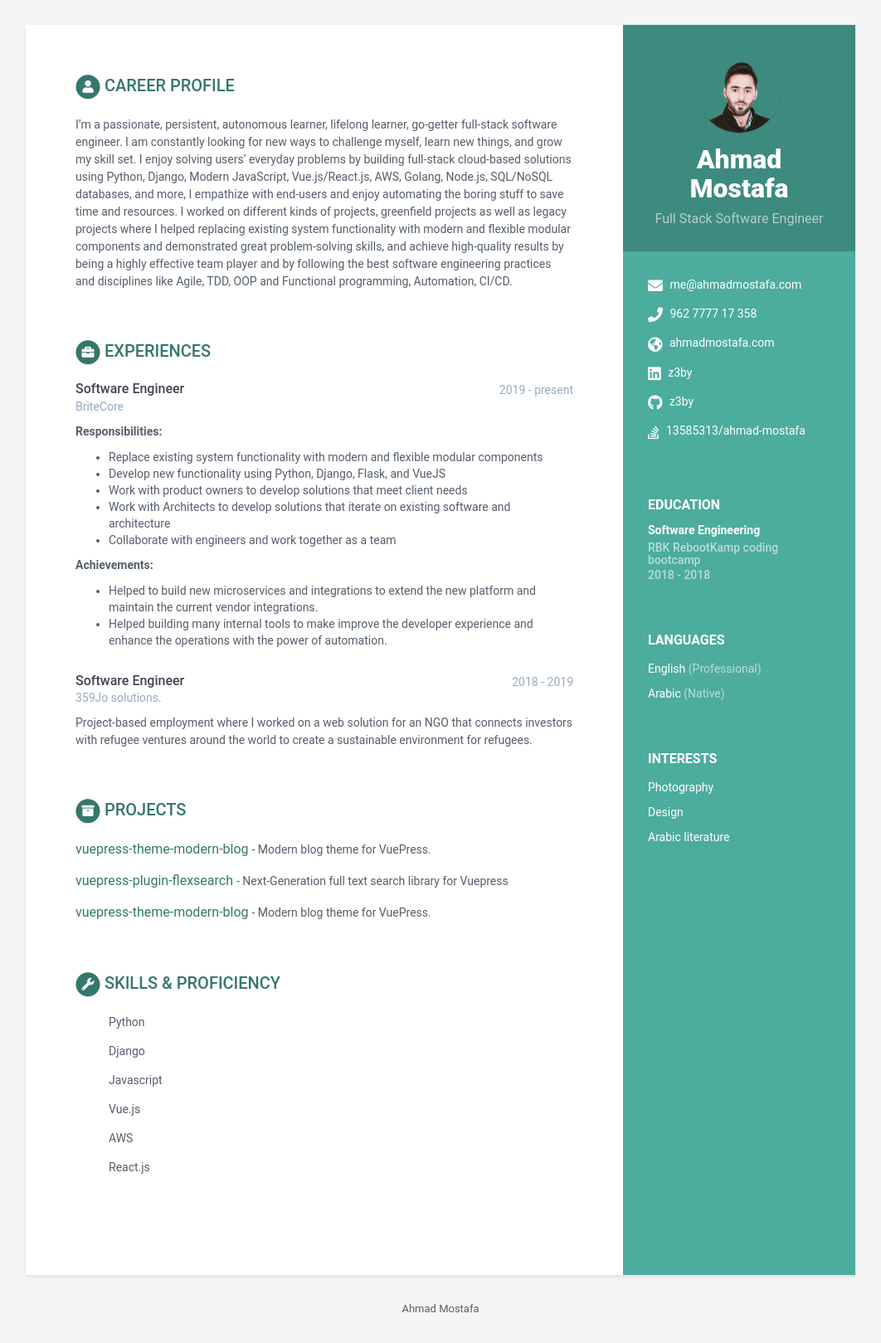
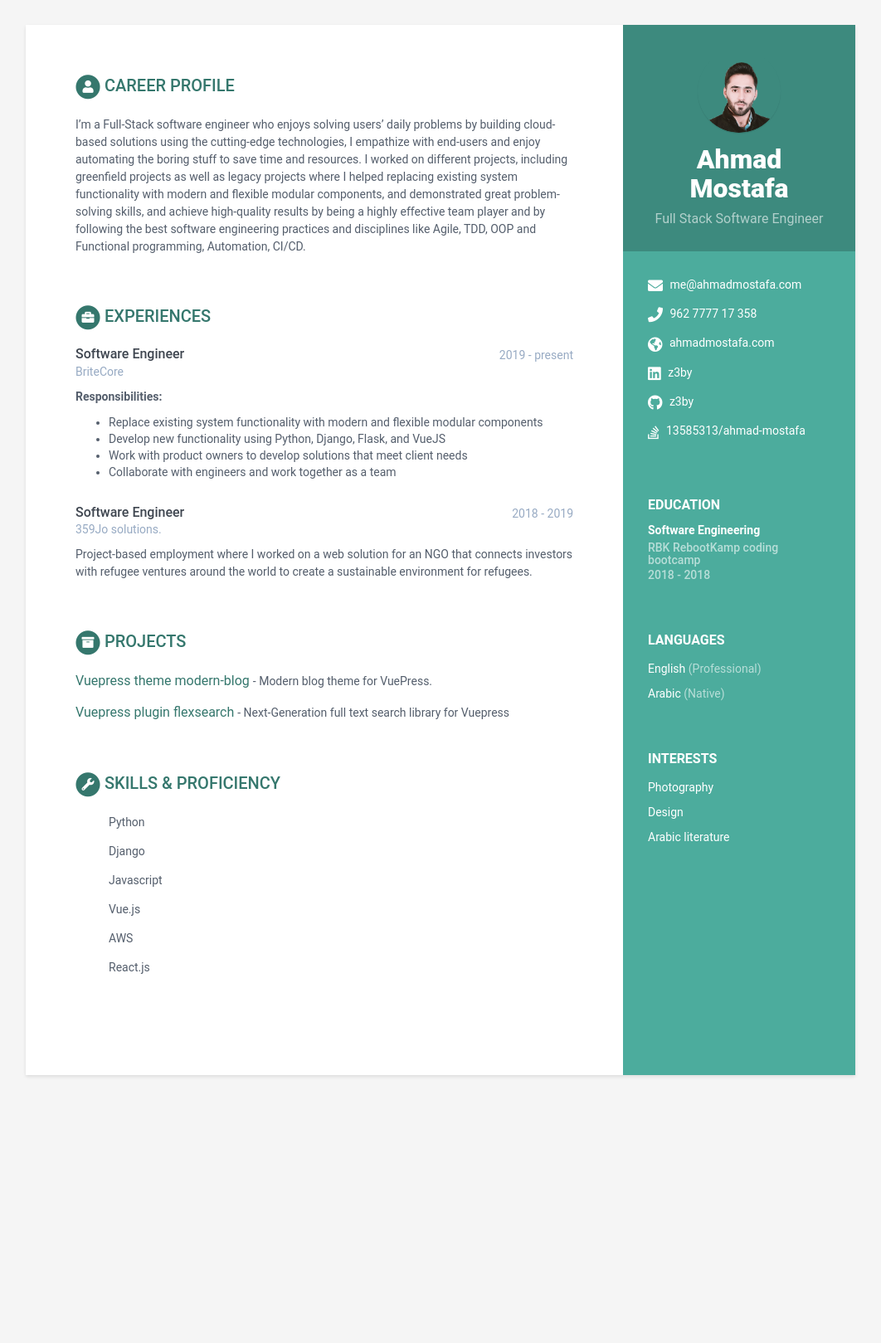
Before and after one commit to z3by/z3by.github.io, a Jekyll site: the page built from index.html, in a window 1280 px wide. Shown: the whole page at 83% size, without its empty margins (109-1171 px from the left). Built offline with Jekyll 4.4.1, drawn with Linux system fonts in a browser that asks for light colours; after the commit the page ends 1356 px from its top, so only the background shows below that.

Commit message:
Update data.yml

```diff
--- a/_data/data.yml
+++ b/_data/data.yml
@@ -38,10 +38,14 @@ sidebar:
 career-profile:
   title: Career Profile
   summary: |
-    I'm a passionate, persistent, autonomous learner, lifelong learner, go-getter full-stack software engineer.
-    I am constantly looking for new ways to challenge myself, learn new things, and grow my skill set.
-    I enjoy solving users' everyday problems by building full-stack cloud-based solutions using Python, Django, Modern JavaScript, Vue.js/React.js, AWS, Golang, Node.js, SQL/NoSQL databases, and more, I empathize with end-users and enjoy automating the boring stuff to save time and resources.
-    I worked on different kinds of projects, greenfield projects as well as legacy projects where I helped replacing existing system functionality with modern and flexible modular components and demonstrated great problem-solving skills, and achieve high-quality results by being a highly effective team player and by following the best software engineering practices and disciplines like Agile, TDD, OOP and Functional programming, Automation, CI/CD.
+    I'm a Full-Stack software engineer who enjoys solving users' daily problems by building cloud-based solutions using the cutting-edge technologies,
+    I empathize with end-users and enjoy automating the boring stuff to save time and resources.
+    I worked on different projects, including greenfield projects as well as legacy projects where I helped replacing
+    existing system functionality with modern and flexible modular
+    components, and demonstrated great problem-solving skills,
+    and achieve high-quality results by being a highly effective team player and by
+    following the best software engineering practices and disciplines
+    like Agile, TDD, OOP and Functional programming, Automation, CI/CD.
 education:
   - degree: Software Engineering
     university: RBK RebootKamp coding bootcamp
@@ -57,12 +61,7 @@ experiences:
       - Replace existing system functionality with modern and flexible modular components
       - Develop new functionality using Python, Django, Flask, and VueJS
       - Work with product owners to develop solutions that meet client needs
-      - Work with Architects to develop solutions that iterate on existing software and architecture
       - Collaborate with engineers and work together as a team
-
-      **Achievements:**
-      - Helped to build new microservices and integrations to extend the new platform and maintain the current vendor integrations.
-      - Helped building many internal tools to make improve the developer experience and enhance the operations with the power of automation.
   - role: Software Engineer
     time: 2018 - 2019
     company: 359Jo solutions.
@@ -71,16 +70,12 @@ experiences:
 projects:
     title: Projects
     assignments:
-      - title: vuepress-theme-modern-blog
+      - title: Vuepress theme modern-blog
         link: "https://github.com/z3by/vuepress-theme-modern-blog"
         tagline: "Modern blog theme for VuePress."
-      - title: vuepress-plugin-flexsearch
+      - title: Vuepress plugin flexsearch
         link: "https://github.com/z3by/vuepress-theme-modern-blog"
         tagline: "Next-Generation full text search library for Vuepress"
-      - title: vuepress-theme-modern-blog
-        link: "https://github.com/z3by/vuepress-theme-modern-blog"
-        tagline: "Modern blog theme for VuePress."
-
 
 skills:
   title: Skills &amp; Proficiency
@@ -93,5 +88,4 @@ skills:
     - name: AWS
     - name: React.js
 
-footer: >
-  Ahmad Mostafa
+footer:
```
